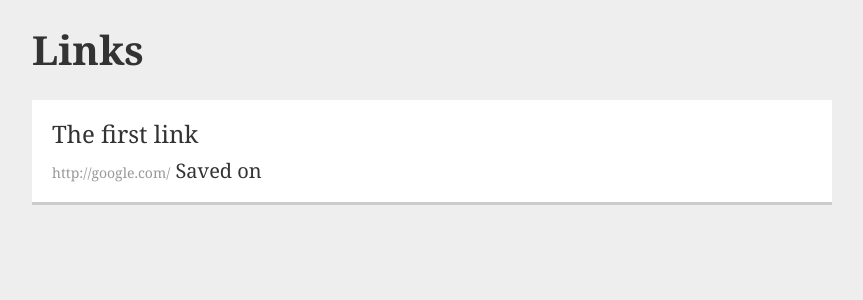
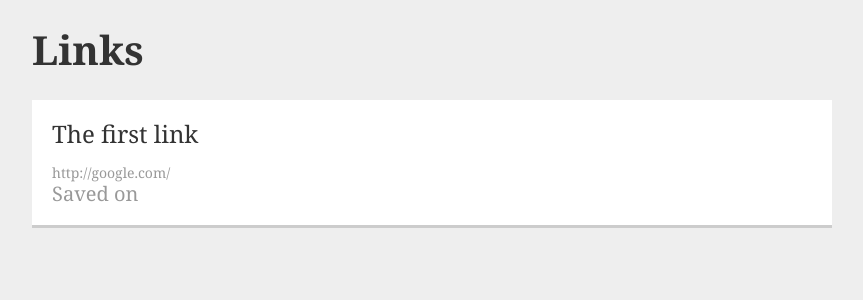
Before and after one commit to matita/min-gh-jekyll, a Jekyll site: the page built from index.html, in a window 1280 px wide. Shown: the top 300 px of the page, without its empty margins (208-1071 px from the left). Built offline with Jekyll 4.4.1, drawn with Linux system fonts in a browser that asks for light colours; nearby versions of some CDN libraries.

Commit message:
Update style.css

```diff
--- a/public/css/style.css
+++ b/public/css/style.css
@@ -33,3 +33,8 @@ body {
   color: #999;
   font-size: .7em;
 }
+
+.link-date {
+  display: block;
+  color: #999;
+}
```
